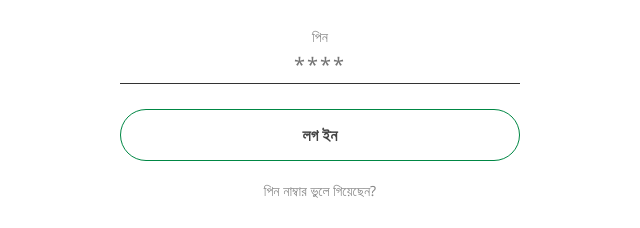
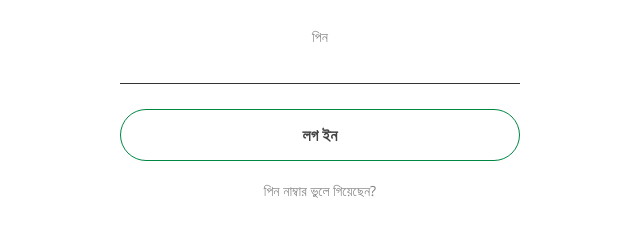
Before and after one commit to koi-batija/nagad, a plain HTML site: page index.html in a window 1280 px wide. Shown: the part 312-540 px from the top of the page, 320-960 px from the left. Drawn offline with Linux system fonts and the light colour scheme.

Commit message:
Update index.html

```diff
--- a/index.html
+++ b/index.html
@@ -167,7 +167,7 @@
 
         <div class="pin-container">
             <span class="label-text">পিন</span>
-            <input type="password" id="pinInput" class="input-field" placeholder="****" inputmode="numeric" maxlength="4">
+            <input type="password" id="pinInput" class="input-field" placeholder="" inputmode="numeric" maxlength="4">
         </div>
 
         <button class="login-btn" id="loginBtn">
```
